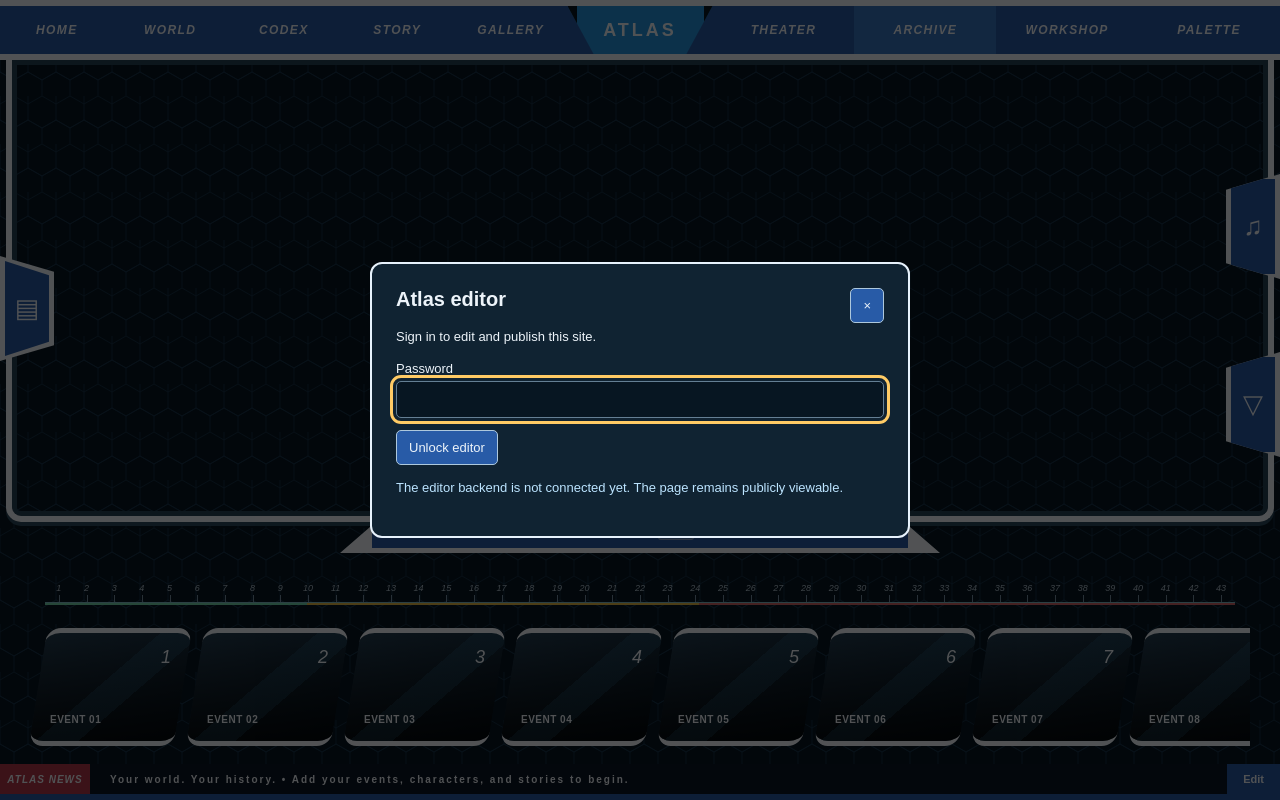
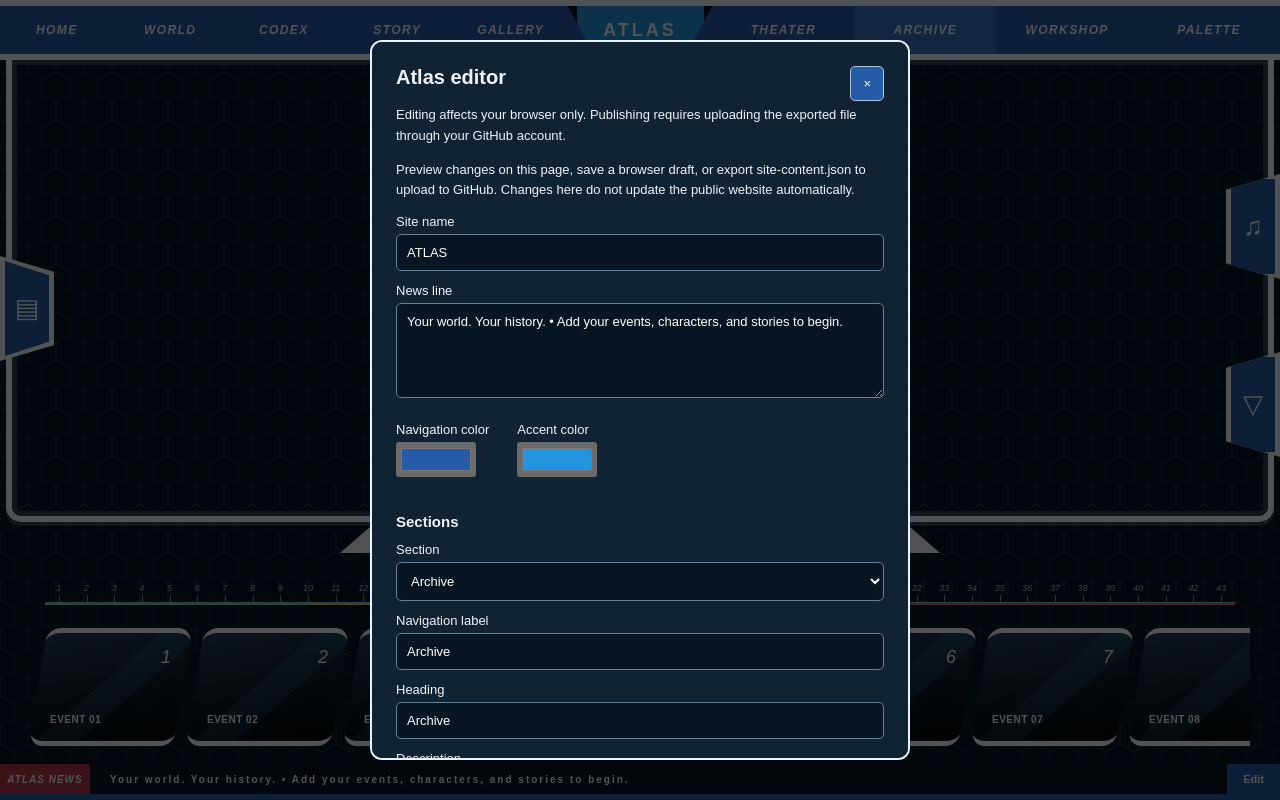
Before and after one commit to Ray01-C146/CNU-Earth-One-Atlas, a plain HTML site: page index.html in a window 1280 px wide. Both pictures are taken after a click on the button "Edit". Drawn offline with Linux system fonts and the light colour scheme.

Commit message:
Add files via upload

```diff
--- a/editor.js
+++ b/editor.js
@@ -6,121 +6,142 @@
   const views = Object.keys(defaults.views);
   const dialog = $('editor-dialog');
   const form = $('editor-form');
+  // Keep the original draft key so drafts from the earlier editor remain available.
   const draftKey = 'cnu-atlas-editor-draft-v1:' + location.pathname;
-  const configured = document.querySelector('meta[name="atlas-editor-api"]').content.trim().replace(/\/$/,'');
-  let api = '';
-  if (configured) {
-    const url = new URL(configured,location.href);
-    if (url.protocol === 'https:' || (url.protocol === 'http:' && ['localhost','127.0.0.1'].includes(url.hostname))) api = url.href.replace(/\/$/,'');
-  }
   let published = copy(defaults), working = copy(defaults);
-  let token = '', expires = 0, expiryTimer, sha = null, busy = false;
   let viewId = 'Archive', eventId = working.events[0].id;
+  let busy = false, canExport = false, edited = false;
   function status(message) { $('editor-status').textContent = message; }
   function validate(value) {
     if (value?.version !== 1 || typeof value.brand !== 'string' || !value.brand.trim() || value.brand.length > 40 || typeof value.news !== 'string' || value.news.length > 2000) throw Error('Invalid site content.');
-    if (!/^#[0-9a-f]{6}$/i.test(value.colors?.blue || '') || !/^#[0-9a-f]{6}$/i.test(value.colors?.bright || '')) throw Error('Invalid colors.');
-    for (const id of views) { const v = value.views?.[id]; if (!v || typeof v.label !== 'string' || !v.label.trim() || v.label.length > 40 || typeof v.title !== 'string' || !v.title.trim() || v.title.length > 200 || typeof v.description !== 'string' || v.description.length > 20000) throw Error('Invalid section.'); }
-    if (!Array.isArray(value.events) || !value.events.length || value.events.length > 1000) throw Error('Invalid events.');
+    for (const key of ['blue','bright']) if (!/^#[0-9a-f]{6}$/i.test(value.colors?.[key] || '')) throw Error('Invalid colors.');
+    for (const id of views) {
+      const v = value.views?.[id];
+      if (!v || typeof v.label !== 'string' || !v.label.trim() || v.label.length > 40 || typeof v.title !== 'string' || !v.title.trim() || v.title.length > 200 || typeof v.description !== 'string' || v.description.length > 20000) throw Error('Invalid section content.');
+    }
+    if (!Array.isArray(value.events) || !value.events.length || value.events.length > 1000) throw Error('Use between 1 and 1000 events.');
     const ids = new Set();
-    for (const e of value.events) { if (!Number.isSafeInteger(e.id) || e.id < 1 || ids.has(e.id) || typeof e.title !== 'string' || !e.title.trim() || e.title.length > 200 || typeof e.description !== 'string' || e.description.length > 20000) throw Error('Invalid event.'); ids.add(e.id); }
+    for (const e of value.events) {
+      if (!Number.isSafeInteger(e.id) || e.id < 1 || ids.has(e.id) || typeof e.title !== 'string' || !e.title.trim() || e.title.length > 200 || typeof e.description !== 'string' || e.description.length > 20000) throw Error('Invalid event content.');
+      ids.add(e.id);
+    }
     return value;
   }
   function apply(data) {
     validate(data);
     window.atlasContent = copy(data);
     document.querySelector('.brand').textContent = data.brand;
-    document.querySelector('.brand').setAttribute('aria-label',data.brand);
+    document.querySelector('.brand').setAttribute('aria-label', data.brand);
     document.title = data.brand;
     document.querySelector('.news-text').textContent = data.news;
-    for (const [key,value] of Object.entries(data.colors)) if (['blue','bright'].includes(key)) document.documentElement.style.setProperty('--'+key,value);
+    for (const key of ['blue','bright']) document.documentElement.style.setProperty('--' + key, data.colors[key]);
     document.querySelectorAll('[data-view]').forEach(button => { button.textContent = data.views[button.dataset.view].label; });
     const selected = document.querySelector('[data-view][aria-current="page"]')?.dataset.view || 'Archive';
     $('view-title').textContent = data.views[selected].title;
     $('view-description').textContent = data.views[selected].description;
     window.atlasReplaceEvents(copy(data.events));
   }
-  function lock(message = 'Editor locked.') {
-    token = ''; expires = 0; clearTimeout(expiryTimer); sha = null;
-    $('editor-password').value = '';
-    form.hidden = true; $('editor-login').hidden = false;
-    apply(published); status(message);
+  function option(value, label) { const o = document.createElement('option'); o.value = value; o.textContent = label; return o; }
+  function fillView() {
+    const v = working.views[viewId];
+    $('edit-label').value = v.label; $('edit-heading').value = v.title; $('edit-description').value = v.description;
   }
-  function requireSession() {
-    if (!token || Date.now() >= expires) { lock('Your session expired. Sign in again.'); throw Error('Sign in again.'); }
+  function saveView() {
+    const v = working.views[viewId];
+    v.label = $('edit-label').value; v.title = $('edit-heading').value; v.description = $('edit-description').value;
   }
-  async function request(path,body) {
-    if (!api) throw Error('The editor backend is not connected yet. Configure its URL in index.html after deploying it.');
-    if (path !== '/login') requireSession();
-    let response;
-    try {response = await fetch(api+path,{method:body === undefined?'GET':'POST',headers:{...(body === undefined?{}:{'Content-Type':'application/json'}),...(token?{Authorization:'Bearer '+token}:{})},...(body === undefined?{}:{body:JSON.stringify(body)}),cache:'no-store',signal:AbortSignal.timeout(30000)});}
-    catch {throw Error('Could not reach the editor backend. If publishing timed out, check GitHub before retrying.');}
-    let result;try {result=await response.json();}catch {throw Error('The backend returned an invalid response.');}
-    if (!response.ok) { if (response.status === 401 && path !== '/login') lock('Session expired. Sign in again.'); throw Error(result.error || 'The request failed.'); }
-    return result;
+  function fillEvent() {
+    const e = working.events.find(e => e.id === eventId);
+    $('edit-event-title').value = e.title; $('edit-event-description').value = e.description;
+  }
+  function saveEvent() {
+    const e = working.events.find(e => e.id === eventId);
+    e.title = $('edit-event-title').value; e.description = $('edit-event-description').value;
+  }
+  function fill() {
+    $('edit-brand').value = working.brand; $('edit-news').value = working.news;
+    $('edit-blue').value = working.colors.blue; $('edit-bright').value = working.colors.bright;
+    $('edit-view').replaceChildren(...views.map(id => option(id, working.views[id].label)));
+    $('edit-view').value = viewId; fillView();
+    if (!working.events.some(e => e.id === eventId)) eventId = working.events[0].id;
+    $('edit-event').replaceChildren(...working.events.map(e => option(e.id, `${e.id}. ${e.title}`)));
+    $('edit-event').value = eventId; fillEvent();
+  }
+  function collect() {
+    saveView(); saveEvent(); working.brand = $('edit-brand').value; working.news = $('edit-news').value;
+    working.colors.blue = $('edit-blue').value; working.colors.bright = $('edit-bright').value;
+    return copy(validate(working));
   }
   async function run(task) {
     if (busy) return;
-    busy=true;dialog.querySelectorAll('button,input,textarea,select').forEach(b=>b.disabled=true);
-    try {await task();} catch(e) {status(e.message);} finally {busy=false;dialog.querySelectorAll('button,input,textarea,select').forEach(b=>b.disabled=false);}
+    busy = true;
+    dialog.querySelectorAll('button,input,textarea,select').forEach(e => e.disabled = true);
+    try { await task(); } catch (e) { status(e.message); }
+    finally { busy = false; dialog.querySelectorAll('button,input,textarea,select').forEach(e => e.disabled = false); }
   }
-  function fillView() { const v=working.views[viewId];$('edit-label').value=v.label;$('edit-heading').value=v.title;$('edit-description').value=v.description; }
-  function saveView() {const v=working.views[viewId];v.label=$('edit-label').value;v.title=$('edit-heading').value;v.description=$('edit-description').value;}
-  function fillEvent() {const e=working.events.find(e=>e.id===eventId);$('edit-event-title').value=e.title;$('edit-event-description').value=e.description;}
-  function saveEvent() {const e=working.events.find(e=>e.id===eventId);e.title=$('edit-event-title').value;e.description=$('edit-event-description').value;}
-  function collect() {
-    requireSession();saveView();saveEvent();working.brand=$('edit-brand').value;working.news=$('edit-news').value;working.colors.blue=$('edit-blue').value;working.colors.bright=$('edit-bright').value;validate(working);return copy(working);
+  async function loadPublished() {
+    const response = await fetch(new URL('site-content.json', document.baseURI), { cache: 'no-store', signal: AbortSignal.timeout(10000) });
+    if (!response.ok) throw Error('Published content could not be loaded. Check that site-content.json is beside index.html.');
+    return validate(await response.json());
   }
-  function option(value,label) {const o=document.createElement('option');o.value=value;o.textContent=label;return o;}
-  function fill() {
-    $('edit-brand').value=working.brand;$('edit-news').value=working.news;$('edit-blue').value=working.colors.blue;$('edit-bright').value=working.colors.bright;
-    $('edit-view').replaceChildren(...views.map(id=>option(id,working.views[id].label)));$('edit-view').value=viewId;fillView();
-    if (!working.events.some(e=>e.id===eventId)) eventId=working.events[0].id;
-    $('edit-event').replaceChildren(...working.events.map(e=>option(e.id,`${e.id}. ${e.title}`)));$('edit-event').value=eventId;fillEvent();
+  function download(value, name) {
+    const url = URL.createObjectURL(new Blob([JSON.stringify(value, null, 2) + '\n'], { type: 'application/json' }));
+    const a = document.createElement('a'); a.href = url; a.download = name; document.body.append(a); a.click(); a.remove();
+    setTimeout(() => URL.revokeObjectURL(url), 1000);
   }
-  $('editor-open').onclick=()=>{dialog.showModal();if(!token){status(api?'Enter your editor password.':'The editor backend is not connected yet. The page remains publicly viewable.');$('editor-password').focus();}};
-  $('editor-close').onclick=()=>dialog.close();
-  $('editor-login').onsubmit=event=>{event.preventDefault();run(async()=>{
-    const password=$('editor-password').value;$('editor-password').value='';status('Signing in…');await ready;
-    const login=await request('/login',{password});token=login.token;expires=login.expires;
-    try {
-      const latest=await request('/content');published=copy(validate(latest.data || defaults));working=copy(published);sha=latest.sha;
-      form.hidden=false;$('editor-login').hidden=true;fill();apply(published);
-      clearTimeout(expiryTimer);expiryTimer=setTimeout(()=>lock('Your session expired. Sign in again.'),Math.max(0,expires-Date.now()));
-      status('Editor unlocked. Changes stay private until you publish.');
-    } catch(e) {try {await request('/logout',{});}catch{}lock(e.message);}
-  });};
-  $('edit-view').onchange=()=>{saveView();viewId=$('edit-view').value;fillView();};
-  $('edit-event').onchange=()=>{saveEvent();eventId=Number($('edit-event').value);fillEvent();};
-  form.onsubmit=event=>{event.preventDefault();run(async()=>{const data=collect();apply(data);status('Preview applied. Close this panel to inspect the page. Nothing has been published.');});};
-  $('editor-draft-save').onclick=()=>run(async()=>{const data=collect();localStorage.setItem(draftKey,JSON.stringify({data,sha,savedAt:new Date().toISOString()}));status('Draft saved in this browser. It has not been published.');});
-  $('editor-draft-load').onclick=()=>run(async()=>{
-    requireSession();const raw=localStorage.getItem(draftKey);if(!raw)throw Error('No saved draft in this browser.');
-    const draft=JSON.parse(raw);validate(draft.data);
-    if(draft.sha!==sha)throw Error('This draft is based on an older GitHub revision. It was not loaded. Copy out any changes you need from the browser draft before clearing it.');
-    if(!confirm('Replace the current editor fields with your saved draft?'))return;
-    working=copy(draft.data);fill();apply(working);status('Draft loaded. Publish when ready.');
+  function saveDraft(data) {
+    localStorage.setItem(draftKey, JSON.stringify({ data, baseContent: published, savedAt: new Date().toISOString() }));
+  }
+  form.addEventListener('input', () => { edited = true; });
+  $('editor-open').onclick = async () => {
+    dialog.showModal();
+    await run(async () => {
+      await ready;
+      status(canExport ? 'Editor ready. Changes stay in this browser until you upload an exported file to GitHub.' : 'Published content could not be loaded. Reload it or load a saved draft before exporting.');
+    });
+  };
+  $('editor-close').onclick = () => dialog.close();
+  $('edit-view').onchange = () => { saveView(); viewId = $('edit-view').value; fillView(); };
+  $('edit-event').onchange = () => { saveEvent(); eventId = Number($('edit-event').value); fillEvent(); };
+  form.onsubmit = event => {
+    event.preventDefault();
+    run(async () => { apply(collect()); status('Preview applied in this browser. Close the editor to inspect it. Nothing has been published.'); });
+  };
+  $('editor-draft-save').onclick = () => {
+    if (!form.reportValidity()) return;
+    run(async () => { saveDraft(collect()); edited = false; status('Draft saved in this browser. It has not been published.'); });
+  };
+  $('editor-draft-load').onclick = () => run(async () => {
+    const raw = localStorage.getItem(draftKey); if (!raw) throw Error('No saved draft in this browser.');
+    const draft = JSON.parse(raw); validate(draft.data);
+    const changed = !draft.baseContent || JSON.stringify(draft.baseContent) !== JSON.stringify(published);
+    if (!confirm(changed ? 'This draft may be older than the published content. Loading it will replace your editor fields. Continue?' : 'Replace your editor fields with the saved draft?')) return;
+    working = copy(draft.data); canExport = true; edited = false; fill(); apply(working);
+    status('Draft loaded. Review it before exporting; it has not changed the public site.');
   });
-  $('editor-draft-export').onclick=()=>run(async()=>{
-    requireSession();const raw=localStorage.getItem(draftKey);if(!raw)throw Error('Save a draft first.');
-    const draft=JSON.parse(raw);validate(draft.data);
-    const url=URL.createObjectURL(new Blob([JSON.stringify(draft,null,2)],{type:'application/json'}));
-    const a=document.createElement('a');a.href=url;a.download='atlas-draft.json';a.click();setTimeout(()=>URL.revokeObjectURL(url),1000);status('Saved browser draft exported as atlas-draft.json.');
+  $('editor-draft-export').onclick = () => run(async () => {
+    const raw = localStorage.getItem(draftKey); if (!raw) throw Error('Save a draft first.');
+    const draft = JSON.parse(raw); validate(draft.data); download(draft, 'atlas-draft.json');
+    status('Saved draft exported as atlas-draft.json. This is a backup; use Export site-content.json for the publishable file.');
   });
-  $('editor-publish').onclick=()=>{if(!form.reportValidity())return;return run(async()=>{
-    const data=collect();localStorage.setItem(draftKey,JSON.stringify({data,sha,savedAt:new Date().toISOString()}));
-    if(!confirm('Commit these content changes to the main branch of Ray01-C146/CNU-Earth-One-Atlas?'))return;
-    status('Publishing to GitHub…');const result=await request('/publish',{data,sha});sha=result.sha;published=copy(data);working=copy(data);apply(data);
-    // Keep the draft, rebased to the revision that was just saved.
-    let draftSaved=true;try {localStorage.setItem(draftKey,JSON.stringify({data,sha,savedAt:new Date().toISOString()}));}catch {draftSaved=false;}
-    status('Committed to GitHub. GitHub Pages may take a few minutes to update.'+(draftSaved?'':' The local draft could not be updated.'));
-    if(typeof result.commitUrl==='string' && result.commitUrl.startsWith('https://github.com/Ray01-C146/CNU-Earth-One-Atlas/commit/')) {const a=document.createElement('a');a.href=result.commitUrl;a.textContent=' View commit';a.target='_blank';a.rel='noopener noreferrer';$('editor-status').append(a);}
-  });};
-  $('editor-reload').onclick=()=>run(async()=>{requireSession();if(!confirm('Discard the unsaved fields and load the latest GitHub content? Your saved browser draft will remain.'))return;const latest=await request('/content');published=copy(validate(latest.data || defaults));working=copy(published);sha=latest.sha;fill();apply(published);status('Latest GitHub content loaded.');});
-  $('editor-logout').onclick=()=>run(async()=>{await request('/logout',{});lock();});
-  addEventListener('beforeunload',()=>{token='';});
-  // Static visitors read the public content file. Never load browser drafts automatically.
-  apply(defaults);
-  const ready=fetch(new URL('site-content.json',document.baseURI),{cache:'no-store'}).then(r=>{if(!r.ok)throw Error();return r.json();}).then(data=>{published=copy(validate(data));if(!token)apply(published);}).catch(()=>{});
-
+  $('editor-export').onclick = () => {
+    if (!form.reportValidity()) return;
+    run(async () => {
+      if (!canExport) throw Error('Reload published content or load a saved draft first, so sample content does not replace your public content accidentally.');
+      const data = collect(); apply(data); download(data, 'site-content.json');
+      let saved = true; try { saveDraft(data); edited = false; } catch { saved = false; }
+      status('Exported site-content.json. Upload it to your GitHub repository root, replacing the existing file, and commit the change.' + (saved ? ' A browser draft was also saved.' : ' The browser draft could not be saved.'));
+    });
+  };
+  $('editor-reload').onclick = () => run(async () => {
+    if (!confirm('Discard the current editor fields and load published content? Saved browser drafts will remain.')) return;
+    const data = await loadPublished(); published = copy(data); working = copy(data); canExport = true; edited = false; fill(); apply(data);
+    status('Published content reloaded.');
+  });
+  addEventListener('beforeunload', event => { if (edited) { event.preventDefault(); event.returnValue = ''; } });
+  apply(defaults); fill();
+  const ready = loadPublished().then(data => {
+    published = copy(data); canExport = true;
+    if (!edited) { working = copy(data); fill(); apply(data); }
+  }).catch(() => { canExport = false; });
 })();
--- a/index.html
+++ b/index.html
@@ -4,9 +4,6 @@
 <meta charset="utf-8">
 <meta name="viewport" content="width=device-width,initial-scale=1">
 <title>Atlas</title>
-<!-- Set this public URL AFTER deploying editor-backend. Never put secrets here. -->
-<meta name="atlas-editor-api" content="">
-
 <style>
 :root {
   color-scheme: dark;
@@ -917,13 +914,9 @@ window.atlasReplaceEvents = function (incoming) {
 <dialog id="editor-dialog" aria-labelledby="editor-heading">
   <button id="editor-close" type="button" aria-label="Close editor">×</button>
   <h2 id="editor-heading">Atlas editor</h2>
-  <form id="editor-login">
-    <p class="editor-help">Sign in to edit and publish this site.</p>
-    <label>Password<input id="editor-password" type="password" autocomplete="current-password" required maxlength="1024"></label>
-    <button id="editor-signin" type="submit">Unlock editor</button>
-  </form>
-  <form id="editor-form" hidden>
-    <p class="editor-help">Preview applies changes on this page. Publish commits them to GitHub. Drafts are kept only in this browser.</p>
+  <p class="editor-help">Editing affects your browser only. Publishing requires uploading the exported file through your GitHub account.</p>
+<form id="editor-form">
+    <p class="editor-help">Preview changes on this page, save a browser draft, or export site-content.json to upload to GitHub. Changes here do not update the public website automatically.</p>
     <label>Site name<input id="edit-brand" maxlength="40" required></label>
     <label>News line<textarea id="edit-news" maxlength="2000"></textarea></label>
     <div class="editor-colors">
@@ -944,9 +937,9 @@ window.atlasReplaceEvents = function (incoming) {
       <button type="button" id="editor-draft-save">Save draft</button>
       <button type="button" id="editor-draft-load">Load draft</button>
       <button type="button" id="editor-draft-export">Export saved draft</button>
-      <button type="button" id="editor-publish">Publish to GitHub</button>
-      <button type="button" id="editor-reload">Reload from GitHub</button>
-      <button type="button" id="editor-logout">Lock editor</button>
+      <button type="button" id="editor-export">Export site-content.json</button>
+      <button type="button" id="editor-reload">Reload published content</button>
+
     </div>
   </form>
   <p id="editor-status" role="status" aria-live="polite"></p>
```
